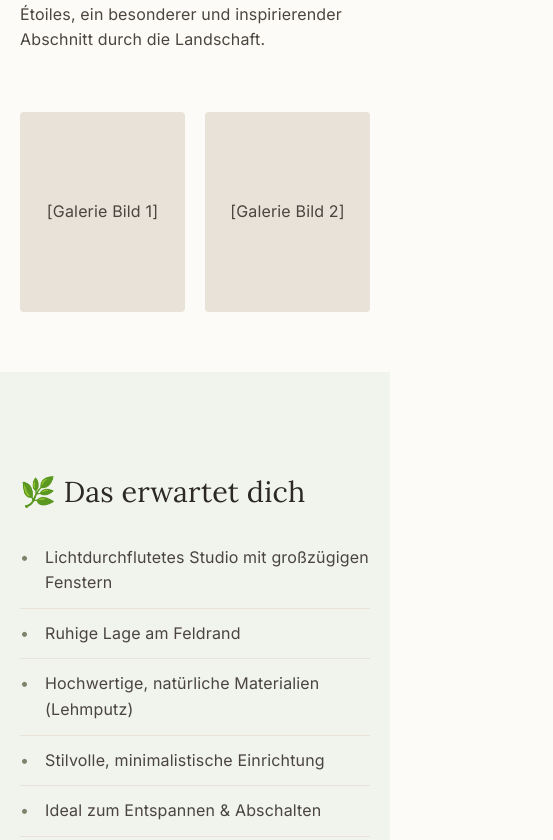
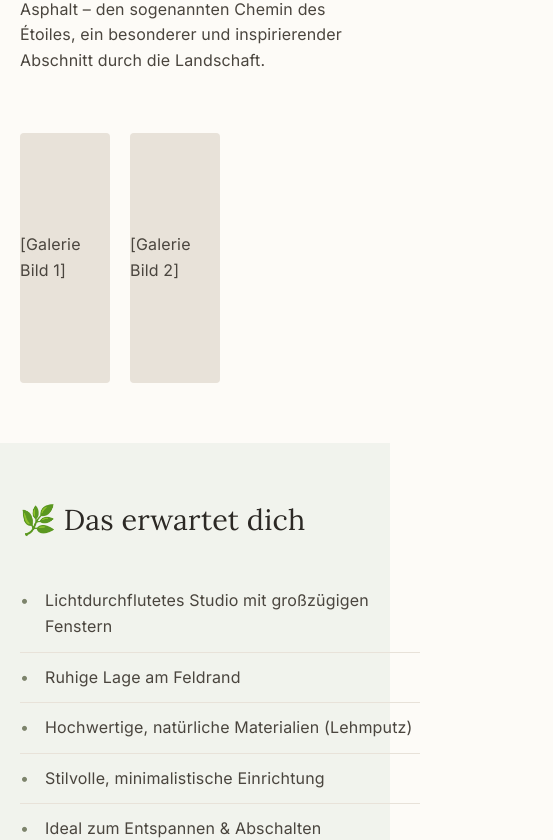
Before and after one commit to YannicHock/Wiesenatelier, a React (Vite) app: page / in a window 390 px wide. Shown: the part 1831-2671 px from the top of the page, 553 px wide, since content can reach past the window. Built offline with nearby package versions, Linux system fonts and the light colour scheme.

Commit message:
Refactor layout and styles for improved responsiveness and visual balance. Update section paddings, grid configurations, and typography for better readability.

```diff
--- a/src/App.css
+++ b/src/App.css
@@ -48,11 +48,25 @@
 }
 
 .section {
-  padding: 100px 0;
+  padding: 80px 0;
   display: grid;
-  grid-template-columns: 1fr 1fr;
+  grid-template-columns: 1.1fr 0.9fr; /* Text etwas mehr Raum geben für bessere Balance */
   gap: 60px;
-  align-items: center;
+  align-items: center; /* Center images relative to content */
+}
+
+.section.reverse {
+  grid-template-columns: 0.9fr 1.1fr; /* Umgedreht für die reverse Sektion */
+}
+
+.section.reverse .section-content {
+  order: 2;
+}
+
+.section.reverse .placeholder-img,
+.section.reverse .placeholder-gallery,
+.section.reverse .gallery-large {
+  order: 1;
 }
 
 .section.accent-bg {
@@ -76,17 +90,25 @@
 }
 
 .section-content {
-  max-width: 500px;
+  width: 100%;
+  max-width: 550px;
+  display: flex;
+  flex-direction: column;
+  justify-content: center;
 }
 
 .placeholder-gallery {
   display: grid;
-  grid-template-columns: 1fr 1fr;
+  grid-template-columns: 1fr;
+  grid-template-rows: 1fr 1fr;
   gap: 20px;
+  aspect-ratio: 4 / 5;
 }
 
 .gallery-large {
-  height: 500px;
+  aspect-ratio: 4 / 3;
+  max-height: 500px;
+  object-fit: cover;
 }
 
 .feature-list, .lage-list {
@@ -131,7 +153,8 @@
 }
 
 .map-placeholder {
-  height: 400px;
+  aspect-ratio: 16 / 9;
+  max-height: 400px;
 }
 
 .closing-section {
@@ -164,6 +187,29 @@
     grid-template-columns: 1fr;
     padding: 60px 0;
     gap: 40px;
+    align-items: flex-start;
+  }
+
+  .section.reverse {
+    grid-template-columns: 1fr;
+  }
+
+  .gallery-large, .map-placeholder {
+    height: 300px;
+    min-height: unset;
+  }
+
+  .placeholder-gallery {
+    grid-template-columns: 1fr 1fr;
+    grid-template-rows: auto;
+    height: 250px;
+  }
+
+  .section.reverse .section-content,
+  .section.reverse .placeholder-img,
+  .section.reverse .placeholder-gallery,
+  .section.reverse .gallery-large {
+    order: unset;
   }
 
   .section-content {
--- a/src/App.tsx
+++ b/src/App.tsx
@@ -6,7 +6,7 @@ function App() {
       <header className="hero-section">
         <div className="hero-content">
           <h1>Wiesenatelier</h1>
-          <p className="hero-subtitle">lichtdurchflutetes Studio im Bliesgau · ruhig & stilvoll</p>
+          <p className="hero-subtitle">lichtdurchflutetes Studio im Bliesgau &middot; ruhig &amp; stilvoll</p>
         </div>
         <div className="placeholder-img hero-placeholder">
           [Hero Bild: Lichtdurchflutetes Studio / Außenansicht]
@@ -25,9 +25,9 @@ function App() {
           <div className="section-content">
             <h2>🌿 Beschreibung</h2>
             <p>
-              Willkommen im <strong>Wiesenatelier</strong> – deinem naturnahen Rückzugsort im idyllischen Dorf Auersmacher.
-              Das lichtdurchflutete Studio verbindet natürliche Materialien mit moderner, reduzierter Gestaltung.
-              Warmer Lehmputz, ausgewählte Einrichtung und großzügige Fenster schaffen eine besondere Atmosphäre:
+              Willkommen im <strong>Wiesenatelier</strong> &ndash; deinem naturnahen R&uuml;ckzugsort im idyllischen Dorf Auersmacher.
+              Das lichtdurchflutete Studio verbindet nat&uuml;rliche Materialien mit moderner, reduzierter Gestaltung.
+              Warmer Lehmputz, ausgew&auml;hlte Einrichtung und gro&szlig;z&uuml;gige Fenster schaffen eine besondere Atmosph&auml;re:
               ruhig, klar und erdend.
             </p>
             <p>
@@ -51,7 +51,7 @@ function App() {
           </div>
         </section>
 
-        <section id="ausstattung" className="section accent-bg">
+        <section id="ausstattung" className="section accent-bg reverse">
           <div className="section-content">
             <h2>🌿 Das erwartet dich</h2>
             <ul className="feature-list">
@@ -92,14 +92,17 @@ function App() {
               </div>
             </div>
           </div>
+          <div className="placeholder-img gallery-large">
+            [Stimmungsbild: Wellness / Achtsamkeit / Aktivität]
+          </div>
         </section>
 
-        <section id="lage" className="section lage-section">
+        <section id="lage" className="section lage-section reverse">
           <div className="section-content">
             <h2>🌍 Perfekte Lage für Entdeckungen</h2>
             <ul className="lage-list">
-              <li>In der Nähe von Saarbrücken (ca. 15 Minuten Fahrtzeit mit dem Auto, 30 Min ÖPNV)</li>
-              <li>Nähe zu Saargemünd / Frankreich (8 Minuten Fahrt mit dem Auto, 10 mit der Bahn)</li>
+              <li>In der N&auml;he von Saarbr&uuml;cken (ca.&nbsp;15&nbsp;Minuten Fahrtzeit mit dem Auto, 30&nbsp;Min &Ouml;PNV)</li>
+              <li>N&auml;he zu Saargem&uuml;nd&nbsp;/&nbsp;Frankreich (8&nbsp;Minuten Fahrt mit dem Auto, 10&nbsp;mit&nbsp;der&nbsp;Bahn)</li>
               <li>Zugang zu Rad- und Wanderwegen</li>
               <li>Direkt im Biosphärenreservat Bliesgau</li>
               <li>Region mit Natur, Kultur und Genuss</li>
--- a/src/index.css
+++ b/src/index.css
@@ -12,7 +12,7 @@
   --shadow: rgba(0, 0, 0, 0.05) 0 10px 15px -3px;
 
     --sans: 'Inter', system-ui, -apple-system, sans-serif;
-  --heading: 'Lora', serif, system-ui; /* Serif für einen edleren, ruhigeren Vibe */
+    --heading: 'Lora', serif, system-ui;
 
     font: 18px/1.6 var(--sans);
     letter-spacing: 0.01em;
@@ -24,7 +24,12 @@
     -webkit-font-smoothing: antialiased;
     -moz-osx-font-smoothing: grayscale;
 
+    word-break: normal;
+    overflow-wrap: break-word;
+}
+
 @media (max-width: 1024px) {
+  :root {
     font-size: 16px;
   }
 }
@@ -49,6 +54,9 @@ h1, h2, h3 {
   font-weight: 400;
   color: var(--text-h);
   line-height: 1.2;
+  text-wrap: balance;
+  hyphens: none;
+  overflow-wrap: break-word;
 }
 
 h1 {
@@ -59,7 +67,7 @@ h1 {
 
 h2 {
   font-size: clamp(1.8rem, 5vw, 2.8rem);
-  margin: 1.5em 0 0.8em;
+  margin: 0 0 0.8em;
 }
 
 h3 {
@@ -70,6 +78,7 @@ h3 {
 
 p {
   margin-bottom: 1.2em;
+  text-wrap: pretty;
 }
 
 img {
```
Lines whose indentation alone changed are shown as unchanged.
